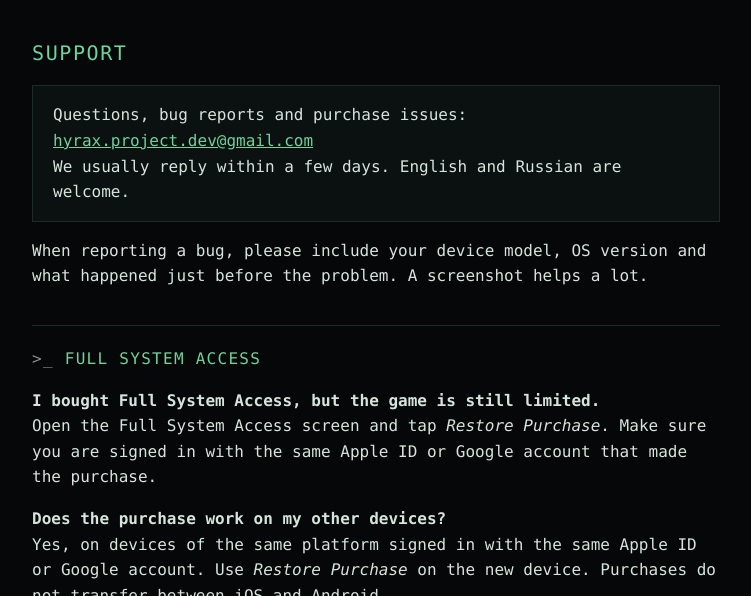
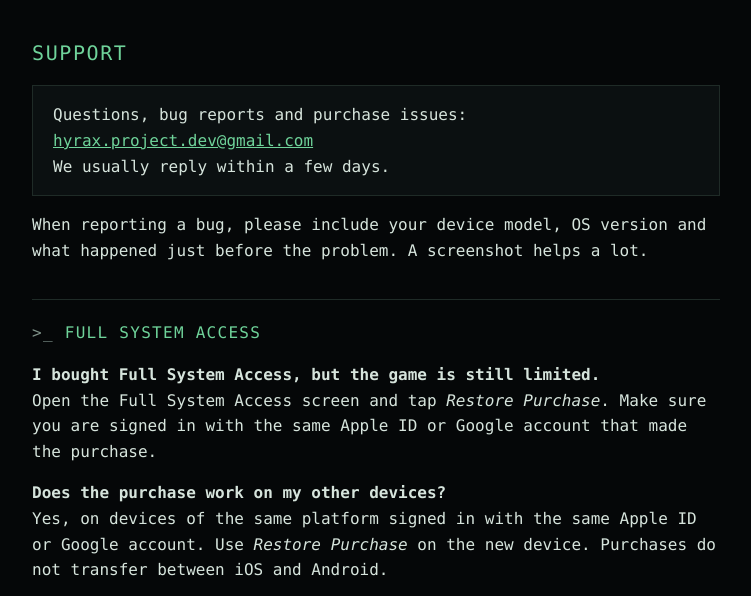
Before and after one commit to pheeel/sordex-site, a plain HTML site: page support/index.html in a window 1280 px wide. Shown: the part 133-729 px from the top of the page, without its empty margins (264-1015 px from the left). Drawn offline with Linux system fonts and the light colour scheme.

Commit message:
Remove language note from support page
Co-Authored-By: Claude Opus 5.5 <noreply@anthropic.com>

```diff
--- a/support/index.html
+++ b/support/index.html
@@ -19,7 +19,7 @@
   <div class="panel">
     Questions, bug reports and purchase issues:<br>
     <a href="mailto:hyrax.project.dev@gmail.com">hyrax.project.dev@gmail.com</a><br>
-    We usually reply within a few days. English and Russian are welcome.
+    We usually reply within a few days.
   </div>
 
   <p>When reporting a bug, please include your device model, OS version and what happened just before the problem. A screenshot helps a lot.</p>
```
